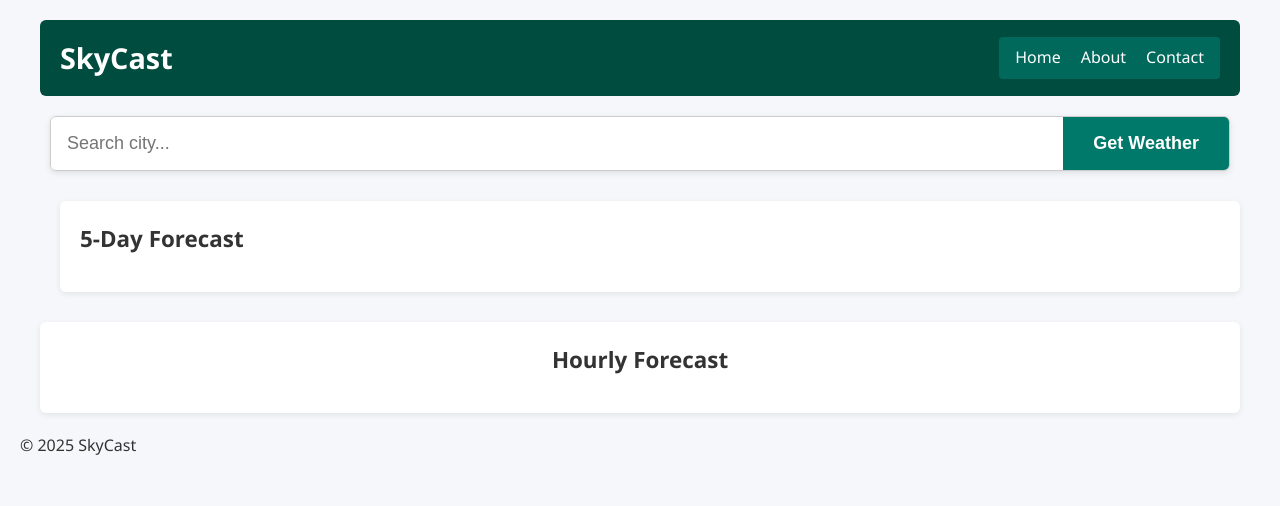
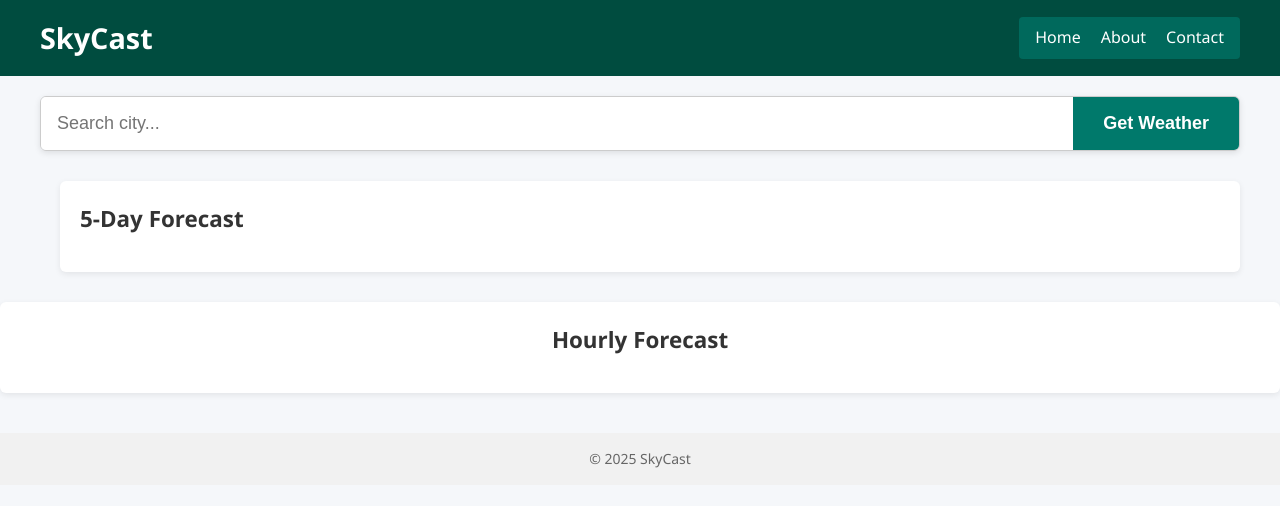
Before and after one commit to thomasfitz24/unit-2-interactive-frontend, a plain HTML site: page index.html in a window 1280 px wide. Drawn offline with Linux system fonts and the light colour scheme.

Commit message:
Updated layout: all sections full-width to fit any screen

```diff
--- a/style.css
+++ b/style.css
@@ -9,20 +9,16 @@ body {
   background: #f5f7fa;
   color: #333;
   line-height: 1.6;
-  padding: 20px;
 }
 
-/* Header */
+/* Header - full width */
 header {
   background: #004c3f;
   color: #fff;
   display: flex;
   justify-content: space-between;
   align-items: center;
-  padding: 15px 20px;
-  border-radius: 6px;
-  margin: 0 auto 20px auto;
-  max-width: 1200px; /* matches main + hourly */
+  padding: 15px 40px;
 }
 
 .header-left h1 {
@@ -54,12 +50,11 @@ nav a:focus {
   outline: none;
 }
 
-/* Search */
+/* Search - full width */
 .search {
   margin: 20px auto;
+  padding: 0 40px;
   width: 100%;
-  max-width: 1200px; /* unified width */
-  padding: 0 10px;
 }
 
 .search-bar {
@@ -102,15 +97,16 @@ nav a:focus {
   text-align: center;
 }
 
-/* Main Forecast Layout */
+/* Main Forecast Layout - full width */
 .main-forecast {
   display: flex;
   gap: 20px;
   align-items: flex-start;
-  justify-content: center;
+  justify-content: space-between;
   flex-wrap: wrap;
-  margin: 30px auto;
-  max-width: 1200px; /* unified width */
+  margin: 30px 0;
+  padding: 0 40px;
+  width: 100%;
 }
 
 /* Current Weather */
@@ -158,7 +154,7 @@ nav a:focus {
 
 /* 5-Day Forecast */
 .forecast {
-  flex: 2 1 500px;
+  flex: 3 1 500px;
   background: #fff;
   border-radius: 6px;
   padding: 20px;
@@ -208,14 +204,14 @@ nav a:focus {
   color: #555;
 }
 
-/* Hourly forecast */
+/* Hourly forecast - full width */
 .hourly {
-  margin: 20px auto;
-  padding: 20px;
+  margin: 20px 0;
+  padding: 20px 40px;
   background: #fff;
   border-radius: 6px;
   box-shadow: 0 2px 6px rgba(0,0,0,0.08);
-  max-width: 1200px; /* unified width */
+  width: 100%;
 }
 
 .hourly h2 {
@@ -257,10 +253,13 @@ nav a:focus {
   color: #e67e22;
 }
 
-/* Responsive tweaks */
-@media (max-width: 800px) {
-  .main-forecast {
-    flex-direction: column;
-  }
-  nav ul { flex-direction: column; gap: 10px; }
+/* Footer */
+footer {
+  text-align: center;
+  margin-top: 40px;
+  padding: 15px 40px;
+  font-size: 14px;
+  color: #666;
+  width: 100%;
+  background: #f1f1f1;
 }
```
